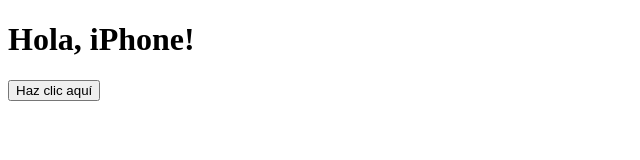
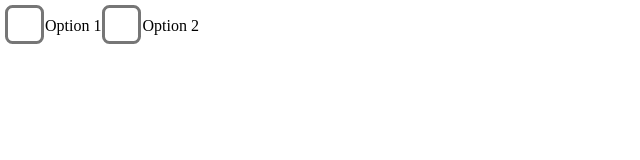
Before and after one commit to hilberth/training, a plain HTML site: page index.html in a window 1280 px wide. Shown: the whole page, without its empty margins (0-640 px from the left). Drawn offline with Linux system fonts and the light colour scheme.

Commit message:
Update index.html

```diff
--- a/index.html
+++ b/index.html
@@ -3,16 +3,32 @@
 <head>
     <meta charset="UTF-8">
     <meta name="viewport" content="width=device-width, initial-scale=1.0">
-    <title>Página Local con JavaScript</title>
+    <title>Big Checkbox</title>
+    <style>
+        /* Scale the checkbox */
+        input[type="checkbox"] {
+            transform: scale(1.5);
+            -webkit-transform: scale(3); /* For Safari */
+            margin: 10px;
+        }
+
+        /* Alternatively, use zoom (not recommended for all cases) */
+        /*
+        input[type="checkbox"] {
+            zoom: 1.5;
+            margin: 10px;
+        }
+        */
+    </style>
 </head>
 <body>
-    <h1>Hola, iPhone!</h1>
-    <button onclick="mostrarAlerta()">Haz clic aquí</button>
 
-    <script>
-        function mostrarAlerta() {
-            alert("¡JavaScript está funcionando!");
-        }
-    </script>
+    <label>
+        <input type="checkbox"> Option 1
+    </label>
+    <label>
+        <input type="checkbox"> Option 2
+    </label>
+
 </body>
 </html>
```
